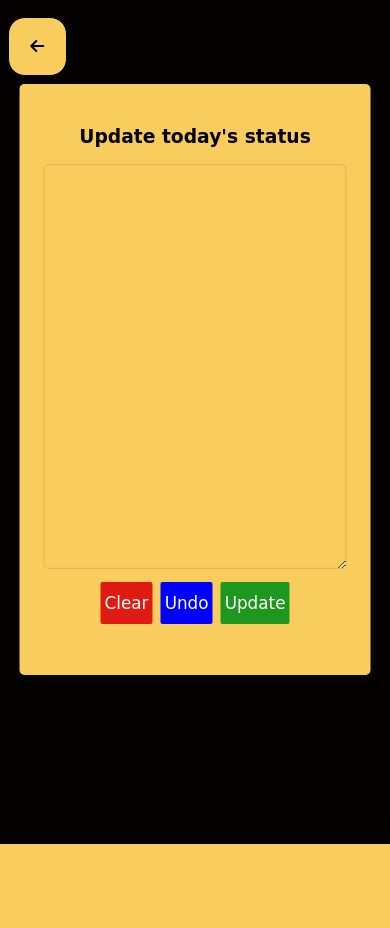
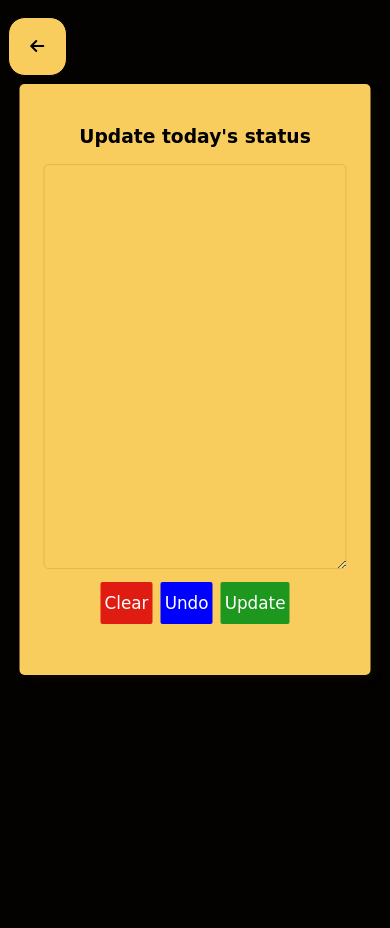
Before and after one commit to AkshaySureshGurav/DayTracker, a Django app: page /updateToday in a window 390 px wide. Before the commit the page ends 844 px from the top, so only its background shows below. Run offline with Django 4.2, Linux system fonts and the light colour scheme; a user stored in the database is signed in; tables that the repository leaves empty hold one stand-in row (values such as "Sample post").

Commit message:
Updated styles.css
for navigation to be responsive to mobile browser

```diff
--- a/dayTracker/static/dayTracker/styles.css
+++ b/dayTracker/static/dayTracker/styles.css
@@ -23,7 +23,15 @@
     z-index: 1;
 }
 
+
+html {
+    height: -webkit-fill-available;
+}
+
+
 body {
+    height: 100vh;
+    height: -webkit-fill-available;
     color: var(--fontColor);
     background-color: var(--bgColor);
     font-family: "Inter", sans-serif;
```
